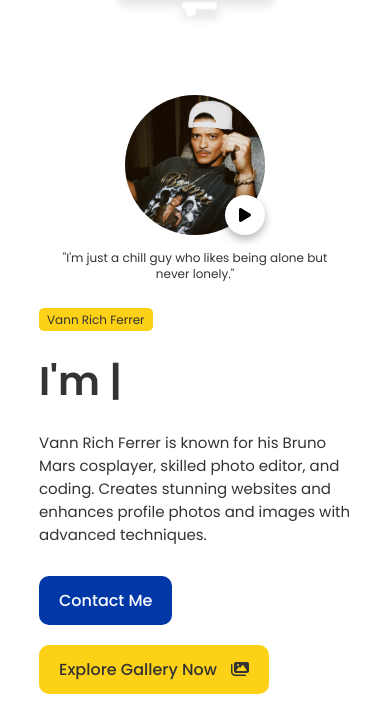
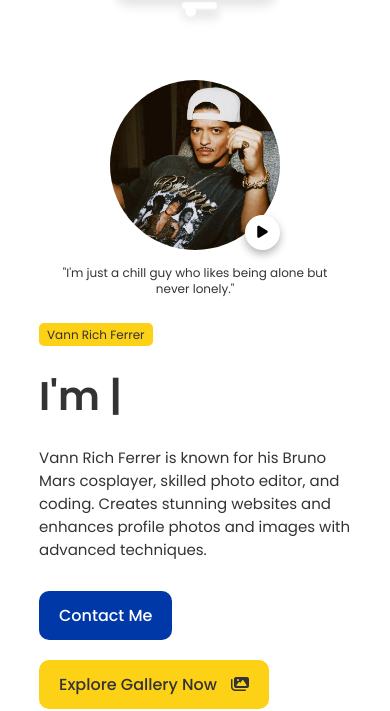
Before and after one commit to Vann202004/first-repo, a plain HTML site: page index.html in a window 390 px wide. Shown: the part 1026-1737 px from the top of the page. Drawn offline with nearby package versions, Linux system fonts and the light colour scheme.

Commit message:
style.css - m

```diff
--- a/style.css
+++ b/style.css
@@ -582,36 +582,7 @@ body{
     opacity: 0.8;
 }
 
-/* Play/Pause Button */
-.music-control-btn {
-    position: absolute;
-    bottom: 40px;
-    right: 30px;
-    width: 50px;
-    height: 50px;
-    border-radius: 50%;
-    background: white;
-    border: none;
-    display: flex;
-    justify-content: center;
-    align-items: center;
-    cursor: pointer;
-    box-shadow: 0 4px 8px rgba(0, 0, 0, 0.3);
-    z-index: 10;
-    transition: all 0.3s ease;
-}
-
-.music-control-btn:hover {
-    transform: scale(1.1);
-    background: var(--third-color);
-    color: white;
-}
-
-.music-control-btn i {
-    font-size: 20px;
-}
-
-/* Progress Ring - UPDATED FOR RESPONSIVENESS */
+/* Progress Ring - FIXED FOR RESPONSIVENESS */
 .circular-player {
     position: relative;
     width: 380px;
@@ -630,7 +601,8 @@ body{
 
 .progress-ring__circle {
     transition: stroke-dashoffset 0.3s;
-    /* Initial values will be set by JavaScript */
+    stroke-dasharray: 289.027; /* 2 * π * 46 */
+    stroke-dashoffset: 289.027; /* Initial state - full circle */
 }
 
 .image-container {
@@ -647,6 +619,35 @@ body{
     width: 100%;
     height: 100%;
     object-fit: cover;
+}
+
+/* Play/Pause Button */
+.music-control-btn {
+    position: absolute;
+    bottom: 30px;
+    right: 20px;
+    width: 50px;
+    height: 50px;
+    border-radius: 50%;
+    background: white;
+    border: none;
+    display: flex;
+    justify-content: center;
+    align-items: center;
+    cursor: pointer;
+    box-shadow: 0 4px 8px rgba(0, 0, 0, 0.3);
+    z-index: 10;
+    transition: all 0.3s ease;
+}
+
+.music-control-btn:hover {
+    transform: scale(1.1);
+    background: var(--third-color);
+    color: white;
+}
+
+.music-control-btn i {
+    font-size: 20px;
 }
 
 /* ----- NAVIGATION BAR ----- */
@@ -1440,9 +1441,9 @@ footer{
         height: 320px;
     }
 
-    .progress-ring {
-        width: 320px;
-        height: 320px;
+    .music-control-btn {
+        width: 45px;
+        height: 45px;
     }
 
     .right-nav-controls {
@@ -1528,16 +1529,15 @@ footer{
         height: 220px;
     }
 
-    .progress-ring {
-        width: 220px;
-        height: 220px;
+    .progress-ring__circle {
+        stroke-width: 3.5;
     }
 
     .music-control-btn {
         width: 40px;
         height: 40px;
-        bottom: 5px;
-        right: 5px;
+        bottom: 10px;
+        right: 10px;
     }
 
     .music-control-btn i {
@@ -1615,13 +1615,23 @@ footer{
     }
 
     .circular-player {
-        width: 150px;
-        height: 150px;
-    }
-
-    .progress-ring {
-        width: 150px;
-        height: 150px;
+        width: 180px;
+        height: 180px;
+    }
+
+    .progress-ring__circle {
+        stroke-width: 3;
+    }
+
+    .music-control-btn {
+        width: 35px;
+        height: 35px;
+        bottom: 5px;
+        right: 5px;
+    }
+
+    .music-control-btn i {
+        font-size: 14px;
     }
 
     .lightbox-prev, .lightbox-next {
@@ -1662,6 +1672,27 @@ footer{
 
     .gallery-item {
         height: 400px;
+    }
+}
+
+/* Very small screens */
+@media only screen and (max-width: 375px) {
+    .circular-player {
+        width: 150px;
+        height: 150px;
+    }
+
+    .progress-ring__circle {
+        stroke-width: 2.5;
+    }
+
+    .music-control-btn {
+        width: 30px;
+        height: 30px;
+    }
+
+    .music-control-btn i {
+        font-size: 12px;
     }
 }
 
```
